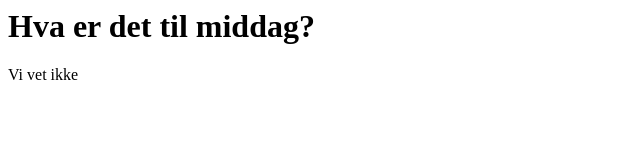
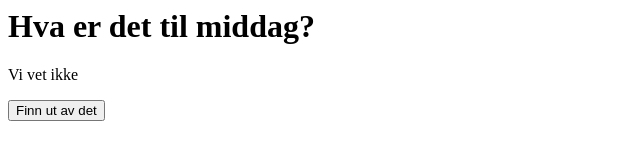
Before and after one commit to krhoybraten/hva-er-det-til-middag, a plain HTML site: page main.html in a window 1280 px wide. Shown: the whole page, without its empty margins (0-640 px from the left). Drawn offline with Linux system fonts and the light colour scheme.

Commit message:
Add button to generate dinner main.html

```diff
--- a/main.html
+++ b/main.html
@@ -4,4 +4,5 @@
   </head>
   <h1 id="header">Hva er det til middag?</h1>
   <p id="middag">Vi vet ikke</p>
+  <button id="generate">Finn ut av det</button>
 </html>
```
